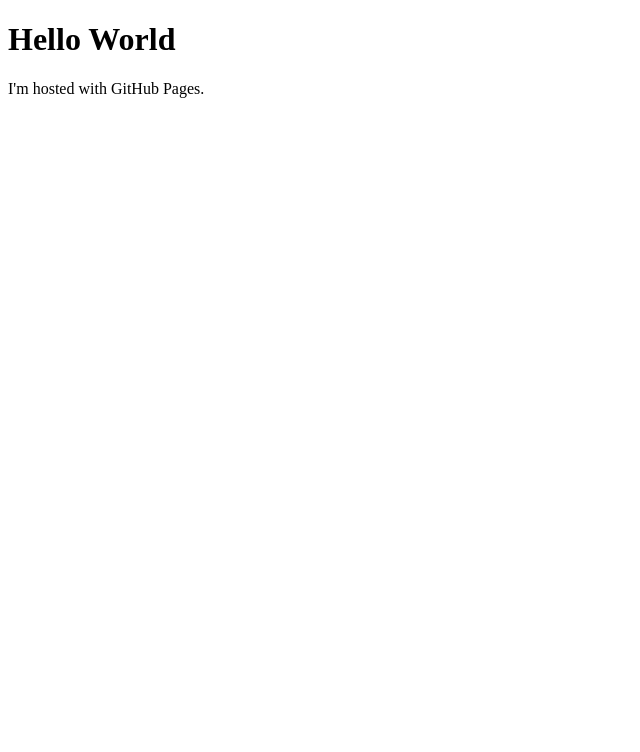
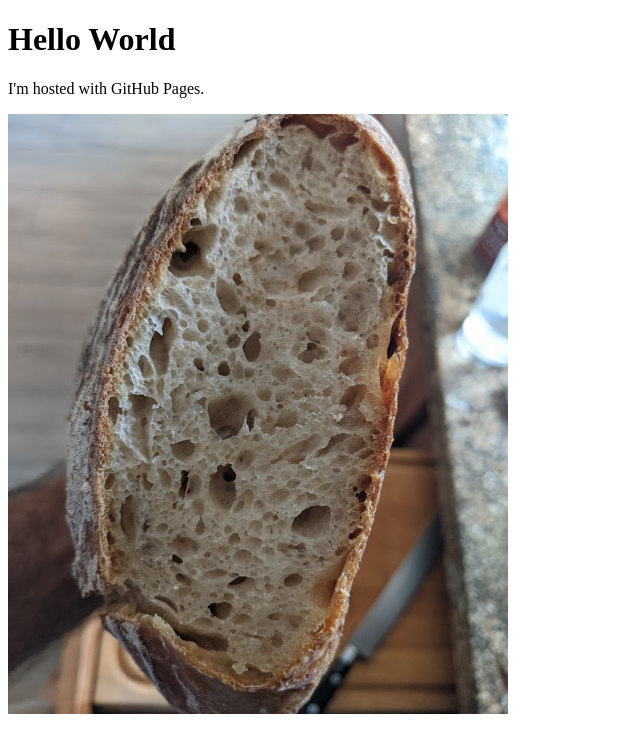
Before and after one commit to sr67/helloWorld, a plain HTML site: page index.html in a window 1280 px wide. Shown: the whole page, without its empty margins (0-640 px from the left). Drawn offline with Linux system fonts and the light colour scheme.

Commit message:
Update index.html

```diff
--- a/index.html
+++ b/index.html
@@ -4,4 +4,5 @@
 <h1>Hello World</h1>
 <p>I'm hosted with GitHub Pages.</p>
 </body>
+<img src="breadcrumb.jpg" alt="Nice crumb!" width="500" height="600">
 </html>
```
